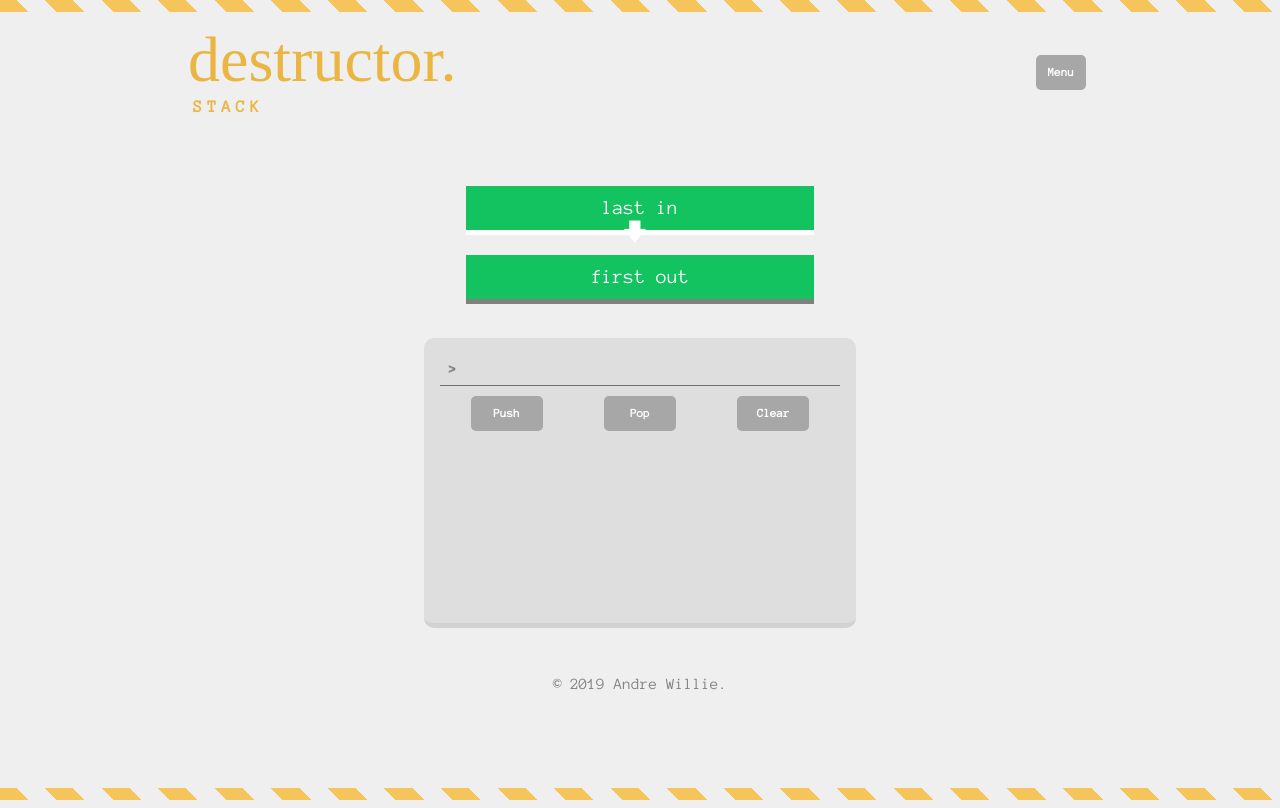
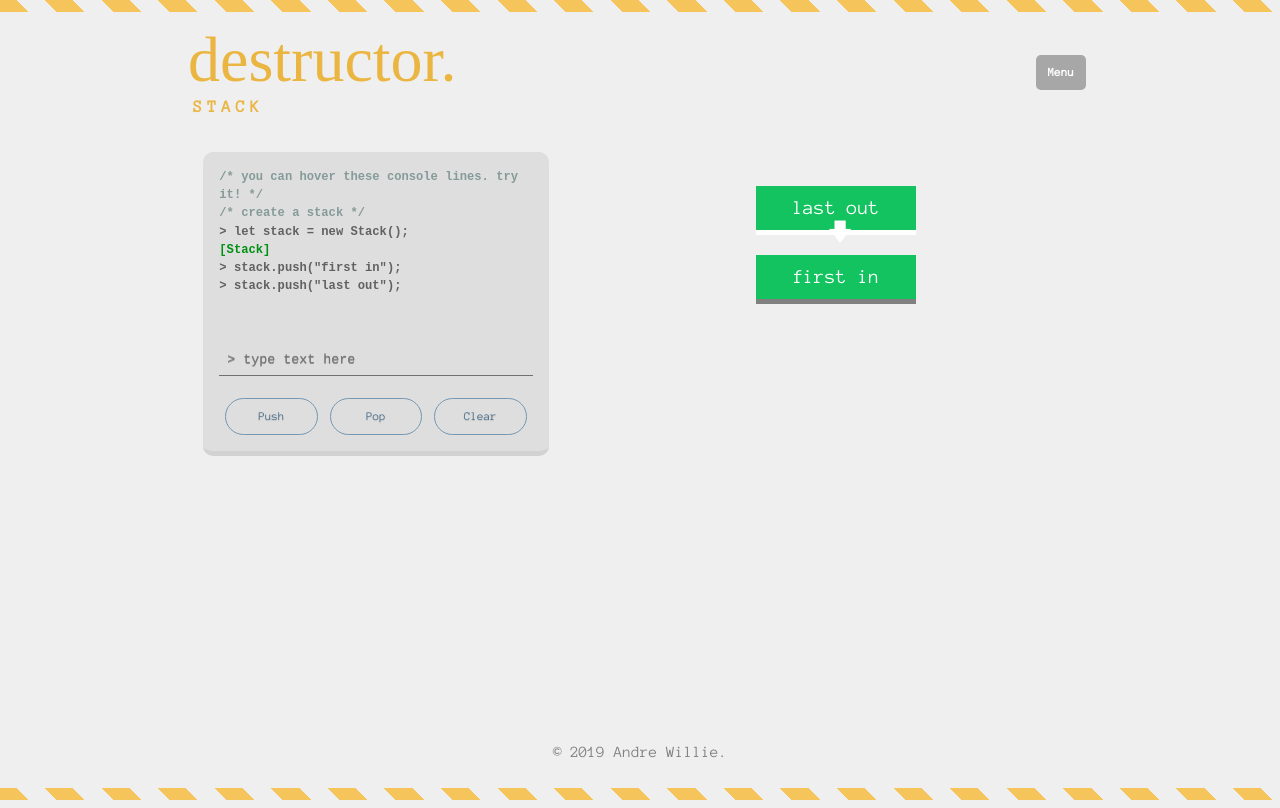
Before and after one commit to andre-kw/destructor, a React (Create React App) app: page /structure/stack in a window 1280 px wide. Built offline with nearby package versions, Linux system fonts and the light colour scheme; a web font is replaced by a local one.

Commit message:
implemented stack page

```diff
--- a/src/components/App.js
+++ b/src/components/App.js
@@ -3,7 +3,7 @@ import { Switch, Route, Link, withRouter } from 'react-router-dom';
 import AppContext from '../contexts/AppContext';
 import LinkedListPage from '../routes/LinkedListPage';
 import { BinaryTreePath } from '../routes/BinaryTreePage';
-import { StackPath } from '../routes/StackPage';
+import StackPage from '../routes/StackPage';
 import Header from '../components/Header';
 import './App.css';
 
@@ -17,7 +17,6 @@ class App extends Component {
   }
 
   render() {
-
     return (
       <>
         <Header />
@@ -25,7 +24,7 @@ class App extends Component {
         <Switch>
           <Route exact path="/" component={LinkedListPage} />
           <Route exact path="/structure/linked-list" component={LinkedListPage} />
-          <Route exact path="/structure/stack" component={StackPath} />
+          <Route exact path="/structure/stack" component={StackPage} />
           <Route exact path="/structure/binary-tree" component={BinaryTreePath} />
         </Switch>
 
--- a/src/components/Console.js
+++ b/src/components/Console.js
@@ -1,5 +1,6 @@
 import React, {Component} from 'react';
 import AppContext from '../contexts/AppContext';
+import { consoleDefaults } from '../config';
 
 class ConsoleLine extends Component {
   static contextType = AppContext;
--- /dev/null
+++ b/src/components/StackForm.js
@@ -0,0 +1,58 @@
+import React, { Component } from 'react';
+import AppContext from '../contexts/AppContext';
+
+export default class StackForm extends Component {
+  static contextType = AppContext;
+
+  push = (e) => {
+    e.preventDefault();
+    if(! this.context.validateInput('ds-btn-push')) return;
+
+    this.context.ds.push(this.context.input);
+
+    this.context.log(
+      `stack.push('${this.context.input}')`,
+      'input',
+      this.context.input);
+
+    this.context.rerenderDiagram();
+    this.context.setInput('');
+  }
+
+  pop = () => {
+    if(this.context.ds.top === null) {
+      this.context.highlightButton('ds-btn-pop', false);
+      return;
+    };
+
+    this.context.ds.pop();
+    this.context.log(`stack.pop()`, 'input');
+
+    this.context.rerenderDiagram();
+    this.context.setInput('');
+  }
+
+  clear = () => {
+    this.context.highlightButton('ds-btn-clear');
+    this.context.clearDs();
+  }
+
+  scroll = () => {
+    if(document.body.scrollWidth <= 768) {
+      window.scrollTo(0, 260);
+    }
+  }
+
+  render() {
+    return (
+      <form onSubmit={(e) => this.push(e)}>
+        <input type="text" name="value" id="value" onFocus={this.scroll} onKeyUp={(e) => this.context.setInput(e)} autoComplete="off" maxLength="20" placeholder="> type text here"></input>
+        <div>
+          <button type="button" className="btn btn-function" id="ds-btn-push" onClick={this.push}>Push</button>
+          <button type="button" className="btn btn-function" id="ds-btn-pop"  onClick={this.pop}>Pop</button>
+          <button type="button" className="btn btn-function" id="ds-btn-clear"  onClick={this.clear}>Clear</button>
+        </div>
+      </form>
+    );
+  }
+}
--- a/src/config.js
+++ b/src/config.js
@@ -7,5 +7,13 @@ export const consoleDefaults = {
     {text:'linkedList.insertLast("how");', type:'input', nodeValue:'how'},
     {text:'linkedList.insertLast("are");', type:'input', nodeValue:'are'},
     {text:'linkedList.insertLast("you?");', type:'input', nodeValue:'you?'},
-  ]
+  ],
+  'stack': [
+    {text:'/* you can hover these console lines. try it! */', type:'comment'},
+    {text:'/* create a stack */', type:'comment'},
+    {text:'let stack = new Stack();', type:'input'},
+    {text:'[Stack]', type:'output'},
+    {text:'stack.push("first in");', type:'input', nodeValue:'first in'},
+    {text:'stack.push("last out");', type:'input', nodeValue:'last out'},
+  ],
 };
--- a/src/contexts/AppContext.js
+++ b/src/contexts/AppContext.js
@@ -1,5 +1,6 @@
 import React, { Component } from 'react';
 import LinkedList from '../modules/LinkedList';
+import Stack from '../modules/Stack';
 import { consoleDefaults } from '../config';
 
 const AppContext = React.createContext({
@@ -39,10 +40,12 @@ export class AppProvider extends Component {
 
     switch(dsType) {
       case 'linked-list':   ds = LinkedList.generate(); break;
+      case 'stack':   ds = Stack.generate(); break;
       default: // do nothing
     }
 
-    this.setState({ds, dsType, console: consoleDefaults[dsType]});
+    // implicitly clone consoleDefaults array
+    this.setState({ds, dsType, console: consoleDefaults[dsType].slice(0)});
   }
 
   clearDs = () => {
@@ -51,6 +54,7 @@ export class AppProvider extends Component {
 
     switch(this.state.dsType) {
       case 'linked-list':   ds = new LinkedList(); break;
+      case 'stack':   ds = new Stack(); break;
       default:
         // do nothing
     }
--- a/src/modules/Stack.js
+++ b/src/modules/Stack.js
@@ -35,4 +35,24 @@ export default class Stack {
       currNode = currNode.next;
     }
   }
+
+  static generate() {
+    const ds = new Stack();
+    ds.push('first in');
+    ds.push('last out');
+
+    return ds;
+  }
+
+  static printNode(node) {
+    /*const nextNode = node.next ? node.next.value : 'null';
+    const output = [];
+
+    output.push({text:`node: {`, type:'output-italic'});
+    output.push({text:`   value: "${node.value}"`, type:'output-italic'});
+    output.push({text:`   next: "${nextNode}"`, type:'output-italic'});
+    output.push({text:`}`, type:'output-italic'});
+
+    return output;*/
+  }
 }
--- a/src/routes/LinkedListPage.js
+++ b/src/routes/LinkedListPage.js
@@ -61,8 +61,8 @@ export default class LinkedListPage extends Component {
       <main className="flex-main">
         <section className="ds-info">
           <div className="ds-controls">
-          <Console />
-          <LinkedListForm />
+            <Console />
+            <LinkedListForm />
           </div>
         </section>
 
--- a/src/routes/StackPage.js
+++ b/src/routes/StackPage.js
@@ -1,14 +1,11 @@
 import React, { Component } from 'react';
+import AppContext from '../contexts/AppContext';
+import StackForm from '../components/StackForm';
 import Console from '../components/Console';
-import StackContext, { StackProvider } from '../contexts/StackContext';
 import './StackPage.css';
 
-export function StackPath(props) {
-  return <StackProvider><StackPage /></StackProvider>;
-}
-
 class StackItem extends Component {
-  static contextType = StackContext;
+  static contextType = AppContext;
 
   render() {
     let className = 'render-stack-item ';
@@ -28,51 +25,15 @@ class StackItem extends Component {
 
 
 export default class StackPage extends Component {
-  static contextType = StackContext;
+  static contextType = AppContext;
 
-  constructor(props) {
-    super(props);
-
-    this.state = {
-      inputValue: '',
-    };
+  componentDidMount() {
+    this.context.initDs('stack');
   }
 
-  componentDidMount() {
-    this.context.initStack();
-  }
-
-  setVar = (e) => {
-    if(e.target.name === 'value') {
-      this.setState({inputValue: e.target.value});
-    }
-  }
-
-  resetInput = () => {
-    this.setState({inputValue: ''});
-    document.getElementById('value').value = '';
-  }
-
-  // data structure functions //
-  dsPush = (e) => {
-    e.preventDefault();
-    this.context.stackPush(this.state.inputValue);
-    this.resetInput();
-  }
-
-  dsPop = () => {
-    this.context.stackPop();
-    this.resetInput();
-  }
-
-  dsClear = () => {
-    this.context.clearStack();
-    this.context.clearConsole();
-  }
-
-  dsIsEmpty = () => {
-    if(this.context.ds[0]) {
-      return this.context.ds[0].top === null;
+  isEmpty = () => {
+    if(this.context.ds) {
+      return this.context.ds.top === null;
     }
 
     return true;
@@ -80,14 +41,14 @@ export default class StackPage extends Component {
 
   highlightNode = (nodeValue) => {
     if(typeof nodeValue !== 'undefined') {
-      this.context.ds[0].toggleHighlight(nodeValue);
-      this.context.rerender();
+      this.context.ds.toggleHighlight(nodeValue);
+      this.context.rerenderDiagram();
     }
   }
 
   renderStack = () => {
     let jsx = [];
-    let n = this.context.ds[0] ? this.context.ds[0].top : null;
+    let n = this.context.ds ? this.context.ds.top : null;
 
     if(! n) return null;
 
@@ -96,33 +57,23 @@ export default class StackPage extends Component {
       n = n.next;
     }
 
-    //jsx.push(<StackItem key='null-item' />);
-
     return jsx;
   }
 
   render() {
     return (
-      <main>
-        <section className="ds-render">
-          <div className="ds-diagram ds-stack-diagram">
-            { this.dsIsEmpty()
-              ? <p className="alert-muted">Stack is empty; add some nodes!</p>
-              : this.renderStack() }
+      <main className="flex-main">
+        <section className="ds-info">
+          <div className="ds-controls">
+            <Console />
+            <StackForm />
           </div>
+        </section>
 
-          <div className="ds-controls">
-            <form onSubmit={this.dsPush}>
-              <input type="text" name="value" id="value" onKeyUp={(e) => this.setVar(e)} autoComplete="off" placeholder=">"></input>
-              <div>
-                <button type="button" onClick={this.dsPush}>Push</button>
-                <button type="button" onClick={this.dsPop}>Pop</button>
-                <button type="button" onClick={this.dsClear}>Clear</button>
-              </div>
-            </form>
-
-            <Console hover={this.highlightNode} console={this.context.console} />
-          </div>
+        <section className="ds-diagram ds-stack-diagram">
+          { this.isEmpty()
+            ? <p className="alert-muted">Stack is empty; add some nodes!</p>
+            : this.renderStack() }
         </section>
       </main>
     );
```
